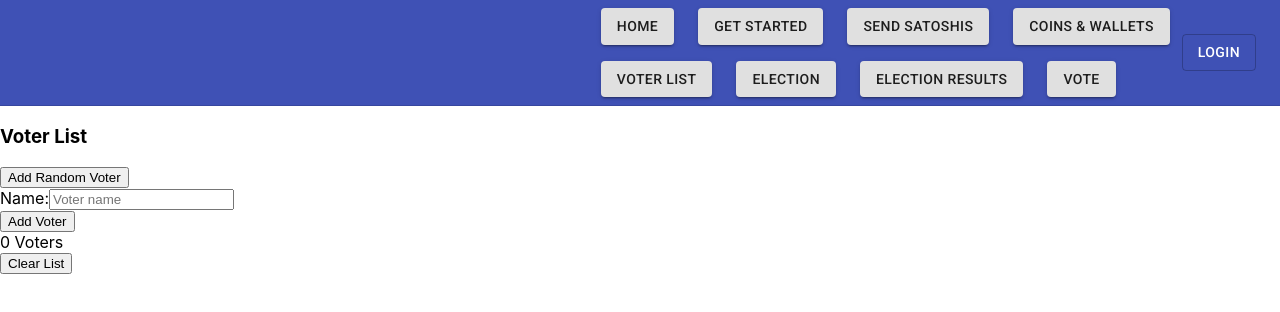
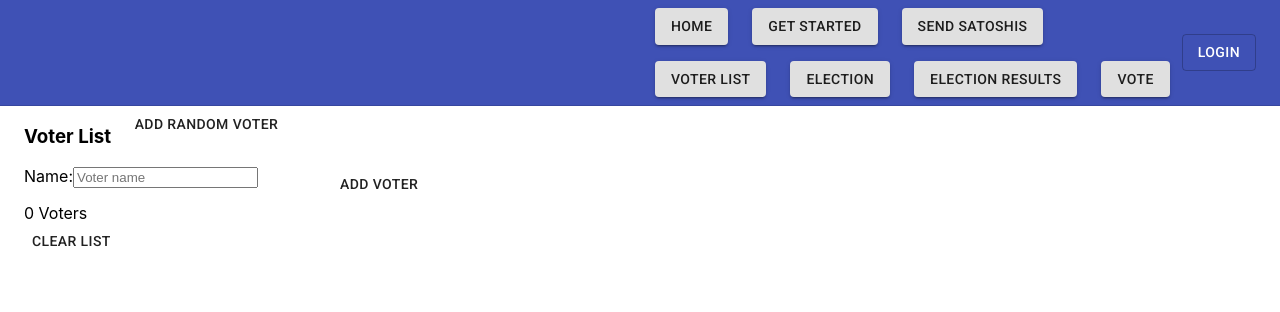
Before and after one commit to Block-Chain-Studios/vote, a React (Create React App) app: page /elections/voters in a window 1280 px wide. Shown: the top 312 px of the page. Built offline with nearby package versions, Linux system fonts and the light colour scheme.

Commit message:
formatting

```diff
--- a/public/index.html
+++ b/public/index.html
@@ -25,7 +25,7 @@
       work correctly both with client-side routing and a non-root public URL.
       Learn how to configure a non-root public URL by running `npm run build`.
     -->
-    <title>Bitcoin Computer Base</title>
+    <title>Bitcoin|Computer Wyoming|Vote</title>
   </head>
   <style>
     .big-head{font-size: 50px;}
--- a/src/App.js
+++ b/src/App.js
@@ -122,10 +122,10 @@ export default function App() {
               color="default" href="/send-satoshis" className={classes.link}>
               Send Satoshis
             </Button>
-            <Button variant="contained"
+            {/* <Button variant="contained"
               color="default" href="/tokens" className={classes.link} target="_blank">
               Coins &amp; Wallets
-            </Button>
+            </Button> */}
 
              <VoteMenu classes={classes}  />
 
--- a/src/components/menus/VoteMenu.js
+++ b/src/components/menus/VoteMenu.js
@@ -1,6 +1,6 @@
 import React from 'react';
 import {useHistory} from 'react-router-dom'
-import Button from '@material-ui/core/Button';
+import Button from '@material-ui/core/Button'
 
 export default function VoteMenu({classes}) {
   const [anchorEl, setAnchorEl] = React.useState(null);
--- a/src/pages/ElectionVoters.js
+++ b/src/pages/ElectionVoters.js
@@ -2,6 +2,7 @@ import React, {useState, useEffect} from 'react'
 import * as Constants from './../constants/LocalStorageConstants.js'
 import Computer from 'bitcoin-computer'
 import Mnemonic from 'bsv/mnemonic'
+import { Avatar, Box, Button, Grid, Card, CardActions, Link, TextField, Typography, Container, CssBaseline } from '@material-ui/core'
 
 export default function ElectionVoters() {
     const [voterList, setVoterList] = useState([])
@@ -70,7 +71,7 @@ export default function ElectionVoters() {
         return getVoters().map(v => {
             const key = v.key.public
             return (
-            <li key={`${key}`}>{`${v.name} (${v.key.public})`} <button onClick={() => deleteVoter(key)}>Delete</button></li>
+            <li key={`${key}`}>{`${v.name} (${v.key.public})`} <Button onClick={() => deleteVoter(key)}>Delete</Button></li>
             )
         })
     }
@@ -92,33 +93,34 @@ export default function ElectionVoters() {
 
     let nameInput = React.createRef()
     return (
-        <>
-        <div className="container">
-        <div className="row">
-            <div className="col">
+        <Container component="main"  >
+        <Grid container>
+            <Grid item xs={1}>
             <h3>Voter List</h3>
-            </div>
-            <div className="col">
-                <button className="button" onClick={() => addVoterRandom()}>Add Random Voter</button>
-            </div>
-        </div>
-        <div>Name:<input ref={nameInput}
+            </Grid>
+                <Grid item xs={11}>
+                <Button onClick={() => addVoterRandom()}>Add Random Voter</Button>
+                </Grid>
+
+        <Grid item xs={3}>
+            Name:<input ref={nameInput}
             placeholder="Voter name"
             ></input>
-        </div>
-        <div>
-            <button onClick={() => addVoter()}>Add Voter</button>
-        </div>
-        <div>
-            <div>{getVoters().length} Voters</div>
+        </Grid>
+        <Grid item xs={9}>
+            <Button onClick={() => addVoter()}>Add Voter</Button>
+        </Grid>
+
+        <Grid item xs={12}>
+            <Grid>{getVoters().length} Voters</Grid>
             <div>
             {renderVoters()}
             </div>
-        </div>
-        <div>
-            <button onClick={clearVoters}>Clear List</button>
-        </div>
-       </div>
-        </>
+        </Grid>
+        <Grid item xs={12}>
+            <Button onClick={clearVoters}>Clear List</Button>
+        </Grid>
+        </Grid>
+       </Container>
     )
 }
--- a/src/pages/SubmitVote.js
+++ b/src/pages/SubmitVote.js
@@ -2,8 +2,9 @@ import React, {useState, useEffect} from 'react'
 import * as Constants from './../constants/LocalStorageConstants.js'
 import {
     useHistory
-  } from "react-router-dom";
-import Computer from 'bitcoin-computer'
+  } from "react-router-dom"
+  import { Avatar, Box, Button, Grid, Card, CardActions, Link, TextField, Typography, Container, CssBaseline } from '@material-ui/core'
+  import Computer from 'bitcoin-computer'
 import VoteWallet from './../components/VoteWallet.js'
 
 export default function SubmitVote() {
@@ -61,7 +62,7 @@ export default function SubmitVote() {
 
     let nameInput = React.createRef()
     return (
-        <>
+        <Container component="main"  >
         <div className="container">
         <div className="row">
             <div className="col">
@@ -75,6 +76,6 @@ export default function SubmitVote() {
             </div>
         </div>
        </div>
-        </>
+       </Container>
     )
 }
```
Also changed, not shown: src/components/TokenWallet.js (deleted, +0 -56 lines).
